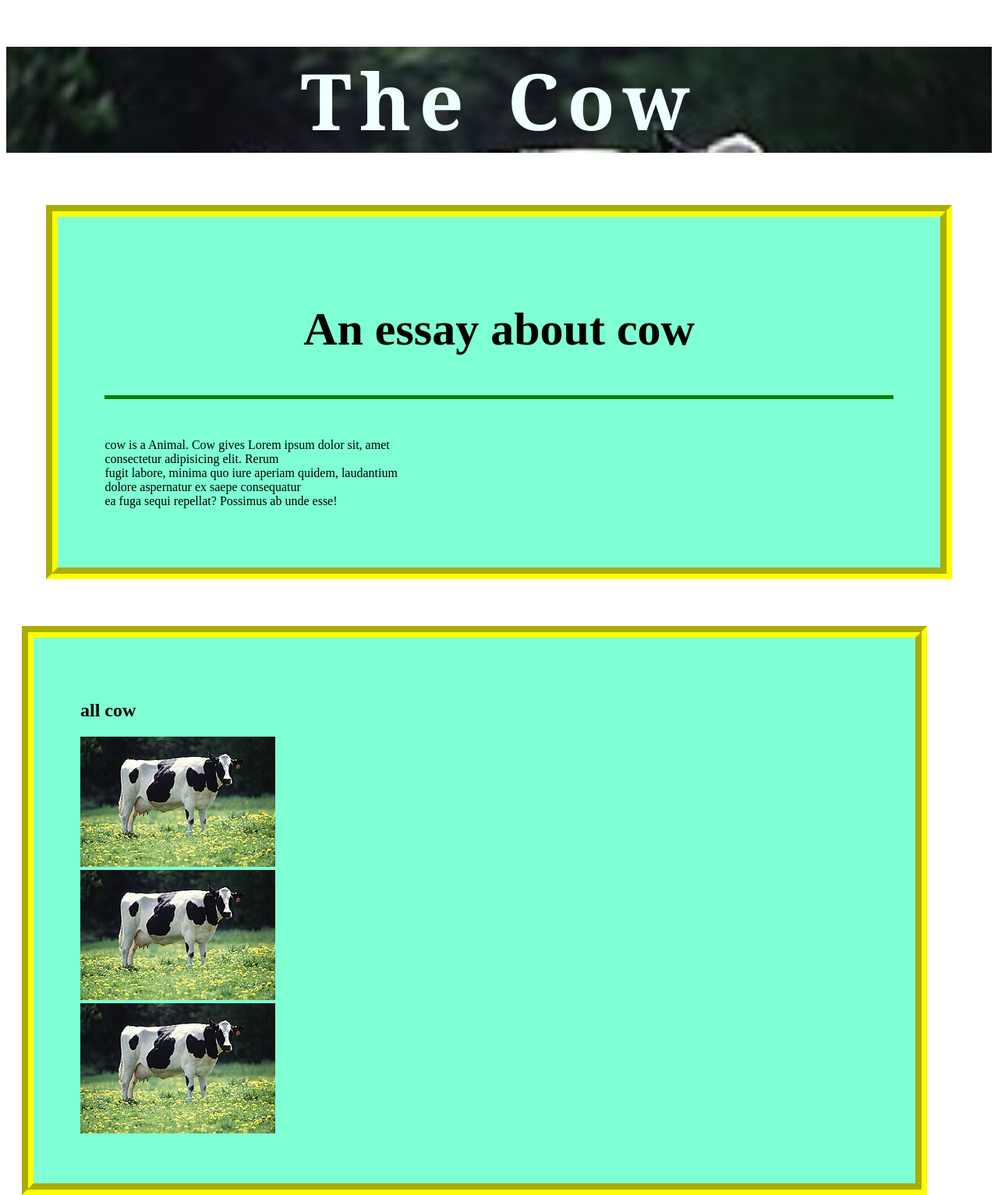
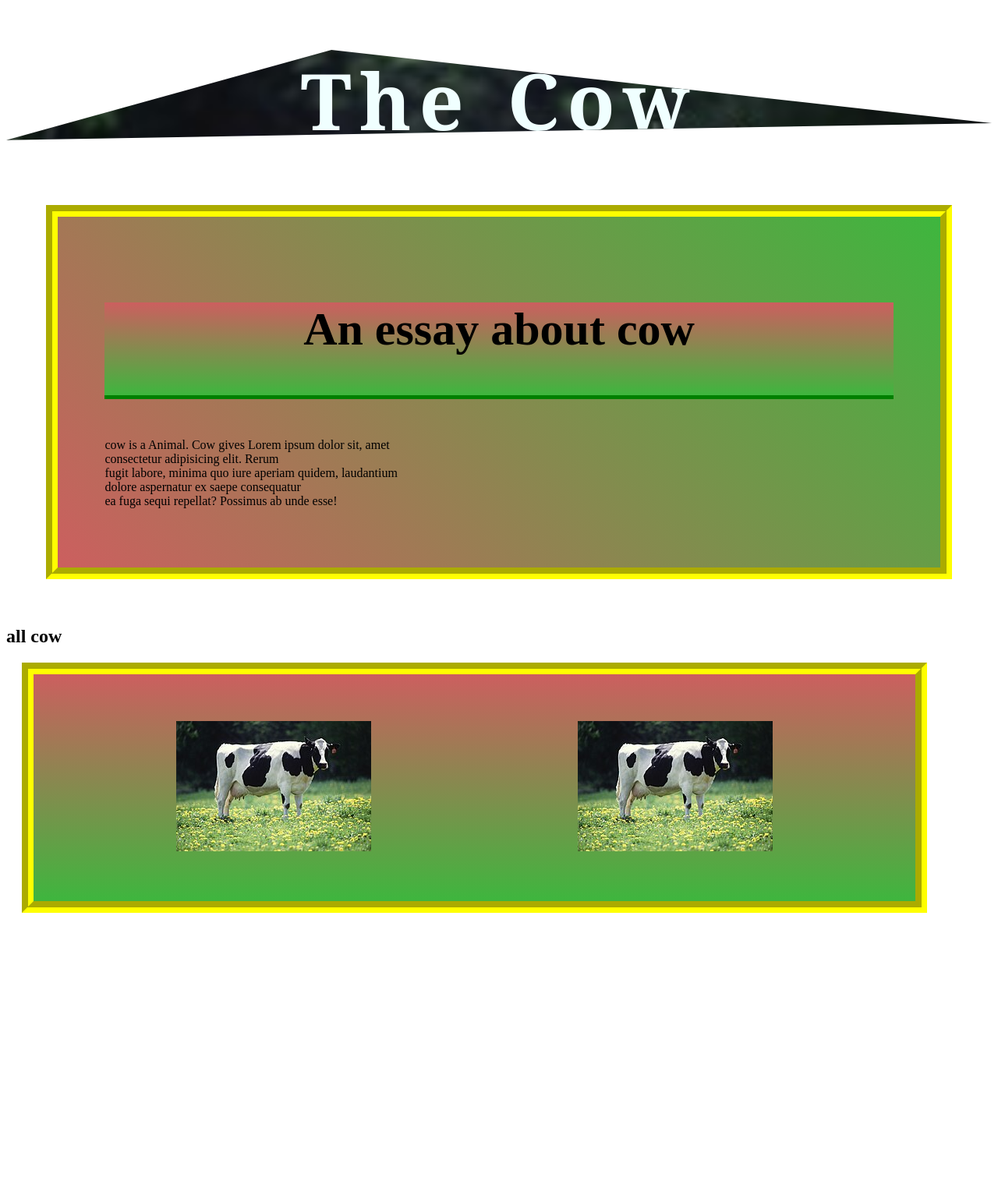
Before and after one commit to 2ferdous12/conceptual-html-css, a plain HTML site: page index.html in a window 1280 px wide. Shown: the whole page at 78% size. After the commit the page ends 1191 px from the top, so only its background shows below. Drawn offline with Linux system fonts and the light colour scheme.

Commit message:
added all style

```diff
--- a/index.html
+++ b/index.html
@@ -20,14 +20,13 @@
         dolore aspernatur ex saepe consequatur <br>
         ea fuga sequi repellat? Possimus ab unde esse!</p>
 </div>
+<h2>all cow</h2>
 <div class="cow-type">
-    <h2>all cow</h2>
+
     <div>
         <img src="Cow_female_black_white.jpg" alt="">
     </div>
-    <div>
-        <img src="Cow_female_black_white.jpg" alt="">
-    </div>
+
     <div>
         <img src="Cow_female_black_white.jpg" alt="">
     </div>
--- a/styles/style.css
+++ b/styles/style.css
@@ -7,6 +7,8 @@ h1{
     height: 100%;
     background-size: cover;
     width: 100%;
+    background: linear-gradient(red green);
+    clip-path: polygon(33% 3%, 100% 72%, 0 88%);
 }
 .hero h1{
     color: azure;
@@ -17,6 +19,7 @@ h1{
     font-family: Georgia, 'Times New Roman', Times, serif;
     word-spacing: 10px;
     letter-spacing: 10px;
+    clip-path: polygon(33% 3%, 100% 72%, 0 88%);
 }
 
 .div,#cow-type{
@@ -27,6 +30,7 @@ h1{
     padding: 60px;
     border-color: yellow;
     border-style: groove;
+    background: linear-gradient(45deg,rgb(204, 95, 95) , rgb(62, 182, 62));
 }
 
 .div h2{
@@ -40,10 +44,11 @@ h1{
     border-right: 0;
     padding-bottom: 50px;
     margin-bottom: 50px;
+    background: linear-gradient(rgb(204, 95, 95) , rgb(62, 182, 62));
 }
 
 .cow-type{
-    background-color: aquamarine;
+
     margin: 60px auto;
     width: 80%;
     border-width: 15px;
@@ -51,4 +56,10 @@ h1{
     border-color: yellow;
     border-style: groove;
     margin: 20px;
+    display: flex;
+    flex-direction: row;
+    row-gap: 20px;
+    column-gap: 20px;
+    justify-content: space-around;
+    background: linear-gradient(rgb(204, 95, 95) , rgb(62, 182, 62));
 }
```
